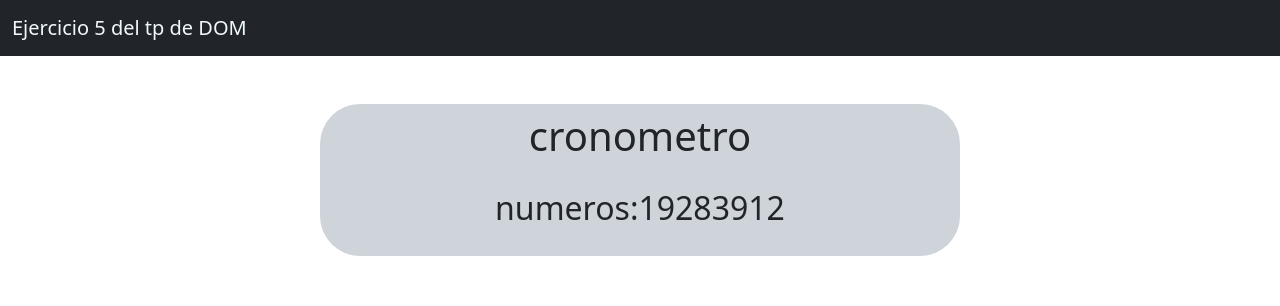
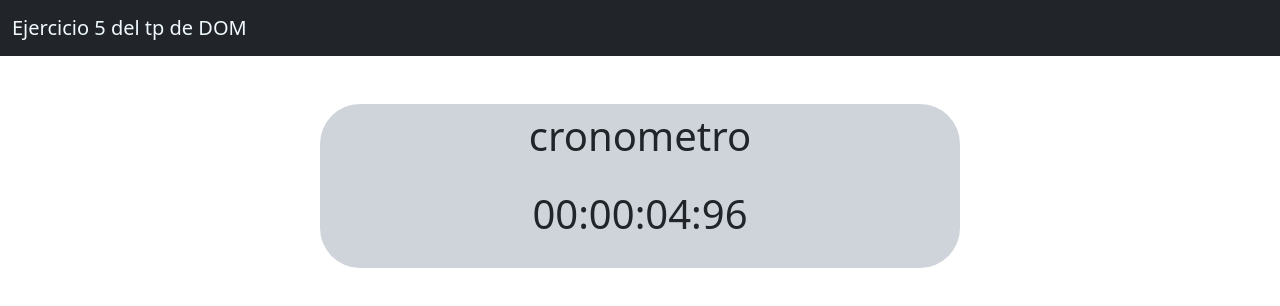
Before and after one commit to benjamin1323233/DOM-ejercicio5, a plain HTML site: page index.html in a window 1280 px wide. Drawn offline with nearby package versions, Linux system fonts and the light colour scheme.

Commit message:
realice el cronometro

```diff
--- a/index.html
+++ b/index.html
@@ -19,9 +19,6 @@
     <title>TP-DOM</title>
   </head>
   <body>
-    <!-- Crea una web con bootstrap y js, que contenga un botón comenzar el juego, en ese momento se crea un número aleatorio que el usuario deberá adivinar, la interfaz del usuario debe tener además un input para ingresar un número y un botón enviar, al presionar el botón enviar mostrar en un alert si el usuario adivino o no el número mágico, si no lo adivino indicarle con un alert si el numero que ingreso es mayor o menor al número mágico.
-Cuando el usuario adivine el numero mostrar un mensaje indicando al usuario que adivino el numero.
- -->
     <header>
       <nav class="navbar bg-dark">
         <div class="container-fluid">
@@ -40,7 +37,7 @@ Cuando el usuario adivine el numero mostrar un mensaje indicando al usuario que
             class=" borde bg-dark-subtle col-12 col-md-8 col-lg-6 text-center my-5"
           >
             <h1 class="py-2">cronometro</h1>
-            <p class="fs-2 py-2">numeros:19283912</p>
+            <p class="fs-1 py-2" id="cronometro">numeros:19283912</p>
           </article>
         </div>
       </section>
--- a/js/app.js
+++ b/js/app.js
@@ -0,0 +1,46 @@
+const parrafoCronometro = document.getElementById("cronometro");
+let milisegundos = 0;
+let segundos = 0;
+let minutos = 0;
+let horas = 0
+function numeros() {
+  if (milisegundos == 100) {
+    milisegundos = 0;
+  } else {
+    milisegundos++;
+  }
+  if (milisegundos == 100) {
+    segundos++;
+  }
+  if (segundos == 60) {
+    segundos = 0;
+    minutos++;
+  }
+  if (minutos==60){
+    horas++
+    minutos=0
+  }
+  //parrafoCronometro.textContent= `${minutos}:${segundos}:${milisegundos}`
+  if ( horas< 10) {
+    parrafoCronometro.textContent = `0${horas}:`;
+  } else {
+    parrafoCronometro.textContent = `${horas}:`;
+  }
+  if (minutos < 10) {
+    parrafoCronometro.textContent += `0${minutos}:`;
+  } else {
+    parrafoCronometro.textContent += `${minutos}:`;
+  }
+  if (segundos < 10) {
+    parrafoCronometro.textContent += `0${segundos}:`;
+  } else {
+    parrafoCronometro.textContent += `${segundos}:`;
+  }
+  if (milisegundos < 10) {
+    parrafoCronometro.textContent += `0${milisegundos}`;
+  } else {
+    parrafoCronometro.textContent += `${milisegundos}`;
+  }
+}
+
+setInterval(numeros, 10);
```
